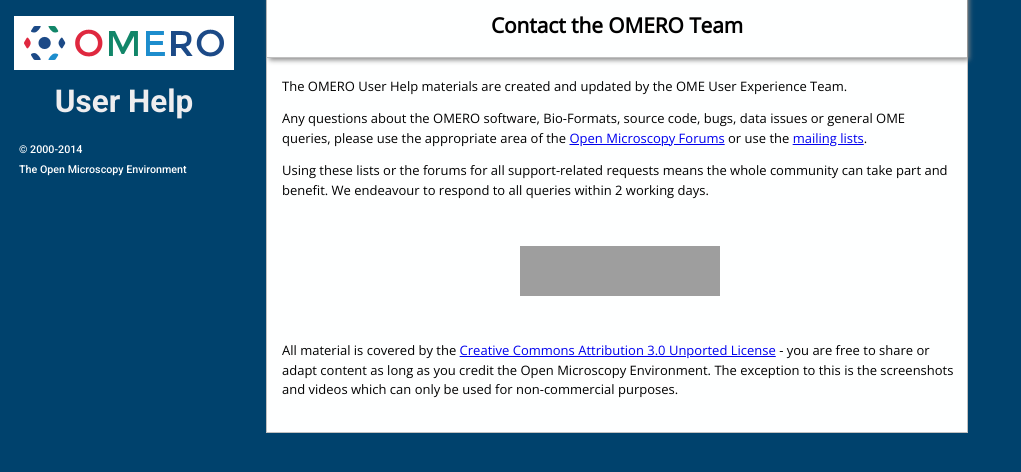
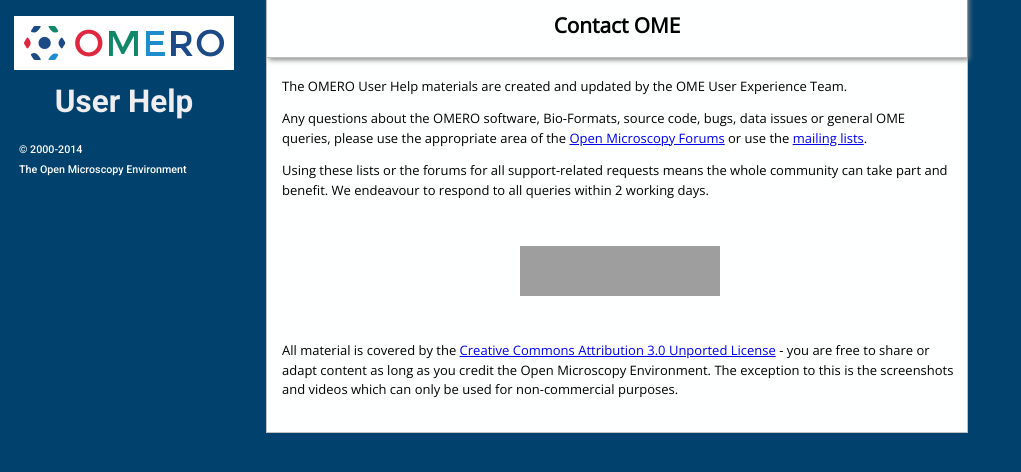
Before and after one commit to snoopycrimecop/ome-help, a Jekyll site: the page built from contact.html, in a window 1280 px wide. Shown: the top 472 px of the page, without its empty margins (0-1021 px from the left). Built offline with Jekyll 4.4.1, drawn with Linux system fonts in a browser that asks for light colours; Markdown is read by kramdown in place of the engine named in the settings; grey boxes are pictures that could not be loaded.

Commit message:
Fix title I missed

```diff
--- a/contact.html
+++ b/contact.html
@@ -1,6 +1,6 @@
 ---
 layout: default
-title: Contact the OMERO Team
+title: Contact OME
 menu-id: l1-more
 description: Details on how to contact the OME community and development teams with any questions, issues or problems.
 ---
```
